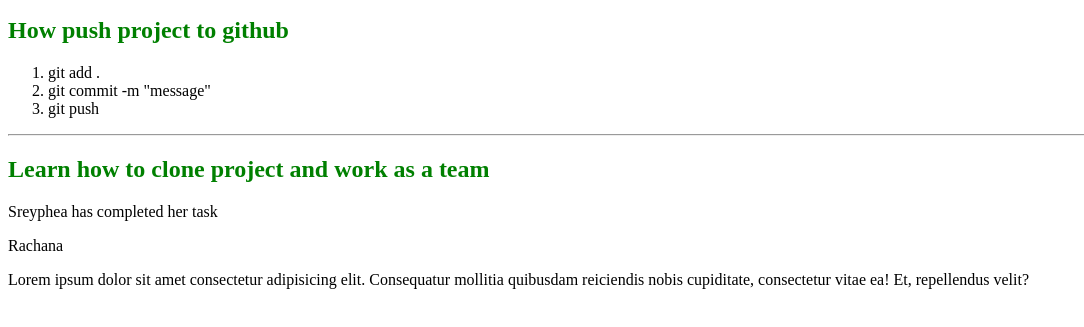
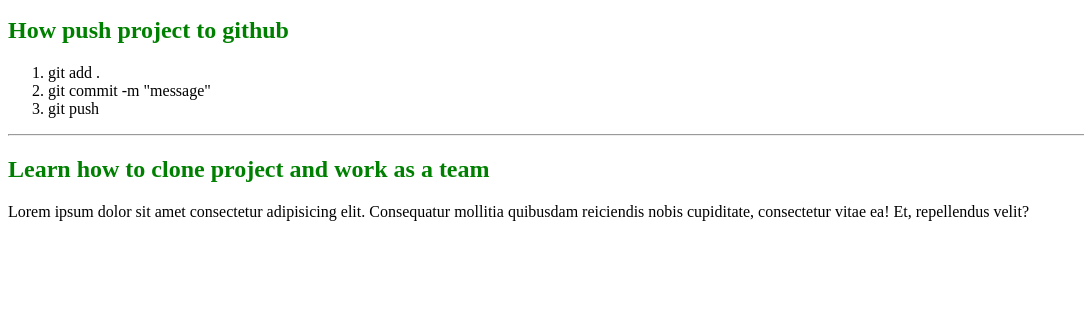
Before and after one commit to sreypheasin/web26-repo, a plain HTML site: page index.html in a window 1280 px wide. Shown: the part 101-428 px from the top of the page, without its empty margins (0-1084 px from the left). Drawn offline with Linux system fonts and the light colour scheme.

Commit message:
completed task

```diff
--- a/index.html
+++ b/index.html
@@ -18,8 +18,6 @@
       </ol>
       <hr />
       <h2>Learn how to clone project and work as a team</h2>
-      <p>Sreyphea has completed her task</p>
-      <p>Rachana</p>
       <p>
         Lorem ipsum dolor sit amet consectetur adipisicing elit. Consequatur
         mollitia quibusdam reiciendis nobis cupiditate, consectetur vitae ea!
```
